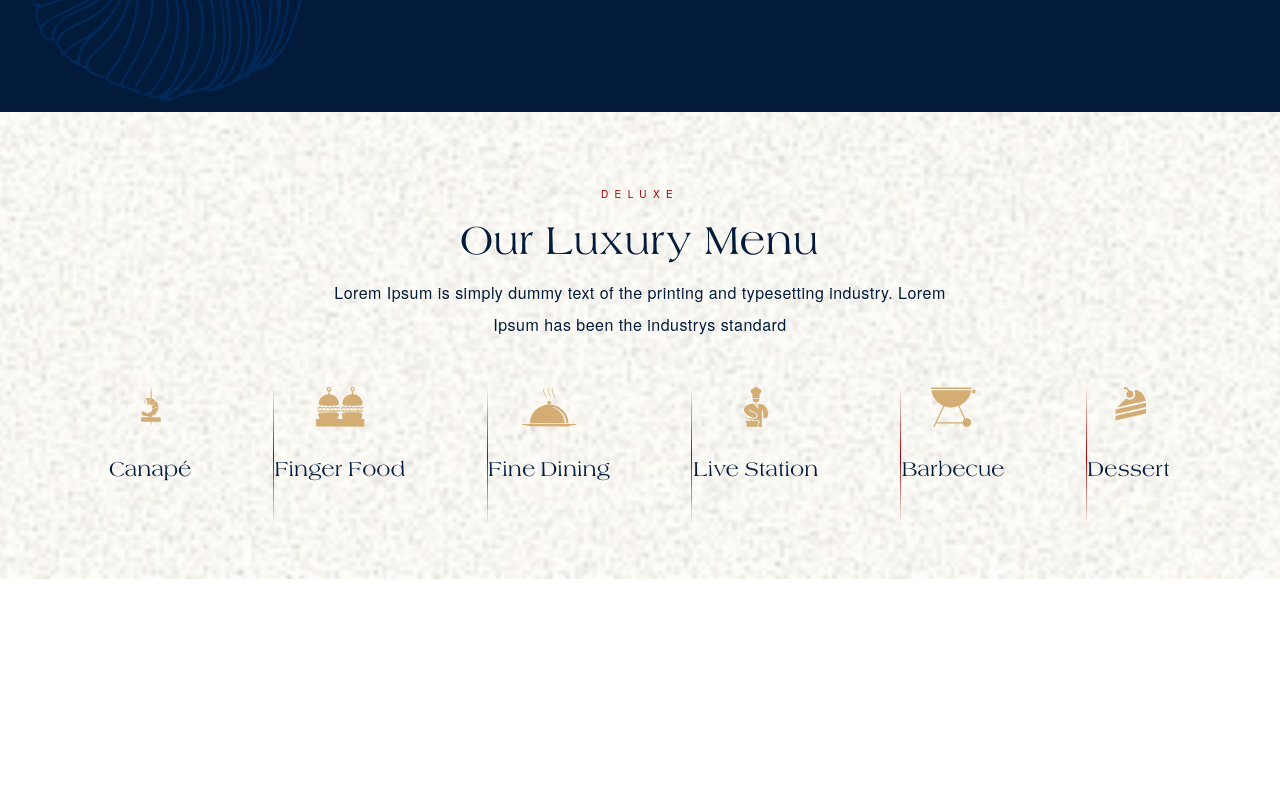
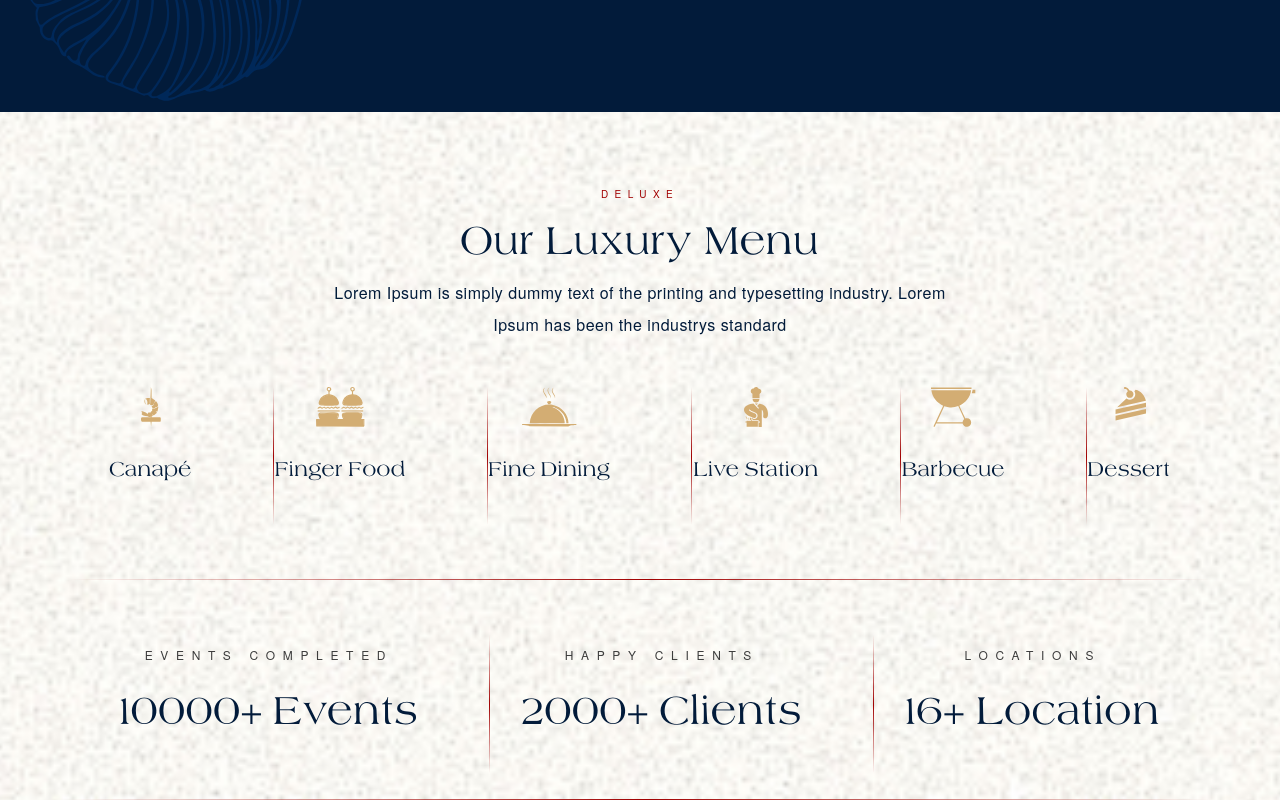
Before and after one commit to john-cheval/deluxe-app, a Next.js app: page / in a window 1280 px wide. Shown: the part 3774-4574 px from the top of the page. Before the commit the page ends 4353 px from the top, so only its background shows below. Built offline with nearby package versions, Linux system fonts and the light colour scheme.

Commit message:
achievements section done

```diff
--- a/src/app/globals.css
+++ b/src/app/globals.css
@@ -1,21 +1,20 @@
-/* Define font faces properly */
 @font-face {
   font-family: "HelveticaNeue";
-  src: url("/fonts/helvetica-neue.ttc") format("truetype-collection"); /* TTC font */
+  src: url("/fonts/helvetica-neue.ttc") format("truetype-collection");
   font-weight: normal;
   font-style: normal;
 }
 
 @font-face {
   font-family: "Americana";
-  src: url("/fonts/americana-regular.otf") format("opentype"); /* OTF font */
+  src: url("/fonts/americana-regular.otf") format("opentype");
   font-weight: normal;
   font-style: normal;
 }
 
 @font-face {
   font-family: "SemimoderBook";
-  src: url("/fonts/selfmodern-book.ttf") format("truetype"); /* TTF font */
+  src: url("/fonts/selfmodern-book.ttf") format("truetype");
   font-weight: normal;
   font-style: normal;
 }
@@ -82,9 +81,6 @@ button {
   background-size: cover;
   background-position: center;
   height: 100%;
-  /* display: flex;
-  justify-content: center;
-  align-items: center; */
 }
 .text-center {
   text-align: center;
@@ -138,7 +134,6 @@ button {
   padding-inline: 30px;
   transition: all 0.3s ease-in-out;
   position: relative;
-  /* overflow: hidden; */
 }
 
 .mx-auto {
--- a/src/app/page.js
+++ b/src/app/page.js
@@ -1,3 +1,4 @@
+import Achievements from "@/components/Home/Achivements/Achievements";
 import Deluxe from "@/components/Home/Deluxe/Deluxe";
 import Experience from "@/components/Home/Experience/Experience";
 import Header from "@/components/Home/Header/Header";
@@ -15,6 +16,7 @@ export default function Home() {
         <Experience />
         <Deluxe />
         <Menu />
+        <Achievements />
       </main>
     </div>
   );
--- /dev/null
+++ b/src/components/Home/Achivements/Achievements.jsx
@@ -0,0 +1,22 @@
+import React from "react";
+import styles from "./styles.module.css";
+import { homeAchievementsData } from "@/data/homeData";
+
+const Achievements = () => {
+  return (
+    <div className={styles.achieve_wrapper}>
+      <div className={styles.achieve_seperator}></div>
+      <div className={styles.achieve_container}>
+        {homeAchievementsData?.map((data) => (
+          <div key={`index-${data.id}`} className={styles.achieve_item}>
+            <h3>{data.title}</h3>
+            <h2>{data.subTitle}</h2>
+          </div>
+        ))}
+      </div>
+      <div className={styles.achieve_seperator}></div>
+    </div>
+  );
+};
+
+export default Achievements;
--- /dev/null
+++ b/src/components/Home/Achivements/styles.module.css
@@ -0,0 +1,60 @@
+.achieve_wrapper {
+  padding: 0 68px;
+}
+.achieve_seperator {
+  width: 100%;
+  height: 1px;
+  background: linear-gradient(
+    to right,
+    rgba(211, 173, 115, 0) 0%,
+    #a10101 50.5%,
+    rgba(225, 188, 117, 0) 100%
+  );
+}
+.achieve_container {
+  display: flex;
+  justify-content: space-around;
+  flex-direction: row;
+  padding-block: 63px;
+}
+.achieve_item {
+  display: flex;
+  flex-direction: column;
+  gap: 18px;
+  position: relative;
+}
+.achieve_item:not(:last-child)::after {
+  content: "";
+  position: absolute;
+  height: 138px;
+  width: 1px;
+  background: linear-gradient(
+    to bottom,
+    rgba(211, 173, 115, 0) 0%,
+    #a10101 50.5%,
+    rgba(225, 188, 117, 0) 100%
+  );
+  top: -8px;
+  right: -72px;
+}
+.achieve_item h3 {
+  color: #3c3c3c;
+  text-align: center;
+  font-size: 12px;
+  font-style: normal;
+  font-weight: 400;
+  line-height: 203%; /* 24.36px */
+  letter-spacing: 7.68px;
+  text-transform: uppercase;
+}
+
+.achieve_item h2 {
+  color: var(--font-color);
+  text-align: center;
+  font-family: var(--font-americana);
+  font-size: 35px;
+  font-style: normal;
+  font-weight: 500;
+  line-height: 146%; /* 51.1px */
+  letter-spacing: 1.05px;
+}
--- a/src/data/homeData.js
+++ b/src/data/homeData.js
@@ -81,4 +81,22 @@ const homeMenuData = [
   },
 ];
 
-export { homeExperienceData, homeMenuData };
+const homeAchievementsData = [
+  {
+    id: 1,
+    title: "Events Completed",
+    subTitle: "10000+ Events",
+  },
+  {
+    id: 2,
+    title: "Happy Clients",
+    subTitle: "2000+ Clients",
+  },
+  {
+    id: 3,
+    title: "Locations",
+    subTitle: "16+ Location",
+  },
+];
+
+export { homeExperienceData, homeMenuData, homeAchievementsData };
```
